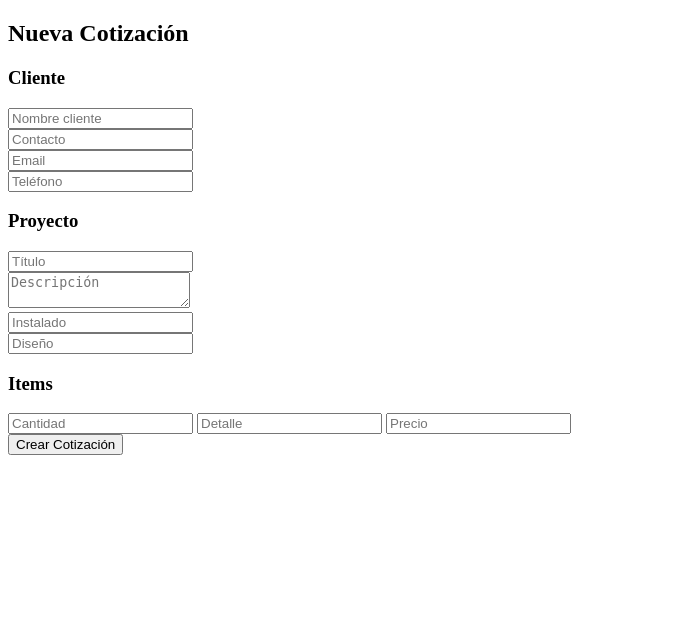
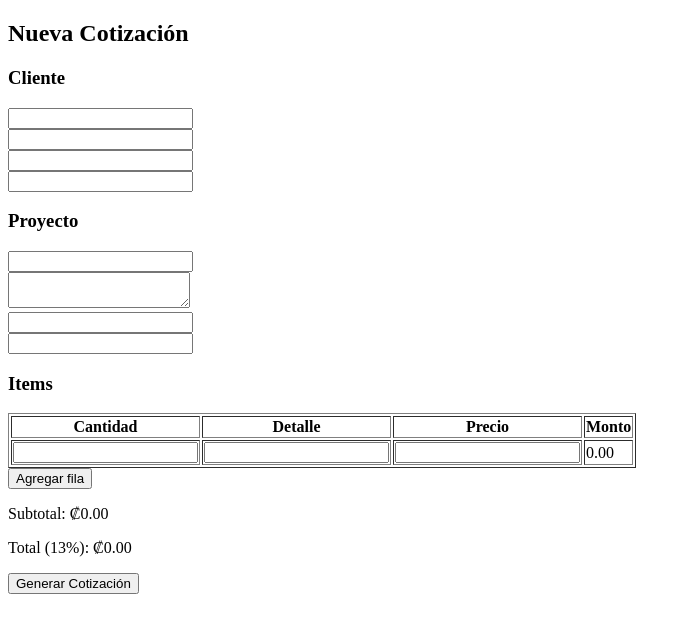
Before and after one commit to heyjuanma/cotizaciones-flask, a Flask app: page / in a window 1280 px wide. Shown: the top 633 px of the page, without its empty margins (0-691 px from the left). Run offline with Flask 3, Linux system fonts and the light colour scheme.

Commit message:
Update index.html

```diff
--- a/templates/index.html
+++ b/templates/index.html
@@ -1,8 +1,30 @@
 <!DOCTYPE html>
 <html>
 <head>
-    <title>Cotización</title>
+  <title>Cotización</title>
+  <script>
+    function calcular() {
+      let subtotal = 0;
+      document.querySelectorAll(".fila").forEach(f => {
+        let c = f.querySelector(".cantidad").value || 0;
+        let p = f.querySelector(".precio").value || 0;
+        let m = c * p;
+        f.querySelector(".monto").innerText = m.toFixed(2);
+        subtotal += m;
+      });
+      document.getElementById("subtotal").innerText = subtotal.toFixed(2);
+      document.getElementById("total").innerText = (subtotal * 1.13).toFixed(2);
+    }
+
+    function agregarFila() {
+      const f = document.querySelector(".fila").cloneNode(true);
+      f.querySelectorAll("input").forEach(i => i.value = "");
+      f.querySelector(".monto").innerText = "0.00";
+      document.getElementById("items").appendChild(f);
+    }
+  </script>
 </head>
+
 <body>
 
 <h2>Nueva Cotización</h2>
@@ -10,26 +32,39 @@
 <form method="POST">
 
 <h3>Cliente</h3>
-<input name="nombre_cliente" placeholder="Nombre cliente" required><br>
-<input name="contacto" placeholder="Contacto"><br>
-<input name="email" placeholder="Email"><br>
-<input name="telefono" placeholder="Teléfono"><br>
+<input name="nombre_cliente" required><br>
+<input name="contacto"><br>
+<input name="email"><br>
+<input name="telefono"><br>
 
 <h3>Proyecto</h3>
-<input name="titulo_proyecto" placeholder="Título"><br>
-<textarea name="descripcion" placeholder="Descripción"></textarea><br>
-<input name="instalado" placeholder="Instalado"><br>
-<input name="diseno" placeholder="Diseño"><br>
+<input name="titulo_proyecto"><br>
+<textarea name="descripcion"></textarea><br>
+<input name="instalado"><br>
+<input name="diseno"><br>
 
 <h3>Items</h3>
 
-<div>
-    <input name="cantidad" placeholder="Cantidad" required>
-    <input name="detalle" placeholder="Detalle" required>
-    <input name="precio" placeholder="Precio" required>
-</div>
+<table border="1">
+<thead>
+<tr><th>Cantidad</th><th>Detalle</th><th>Precio</th><th>Monto</th></tr>
+</thead>
+<tbody id="items">
+<tr class="fila">
+<td><input class="cantidad" name="cantidad[]" oninput="calcular()"></td>
+<td><input name="detalle[]"></td>
+<td><input class="precio" name="precio[]" oninput="calcular()"></td>
+<td class="monto">0.00</td>
+</tr>
+</tbody>
+</table>
 
-<button type="submit">Crear Cotización</button>
+<button type="button" onclick="agregarFila()">Agregar fila</button>
+
+<p>Subtotal: ₡<span id="subtotal">0.00</span></p>
+<p>Total (13%): ₡<span id="total">0.00</span></p>
+
+<button type="submit">Generar Cotización</button>
 
 </form>
 
```
